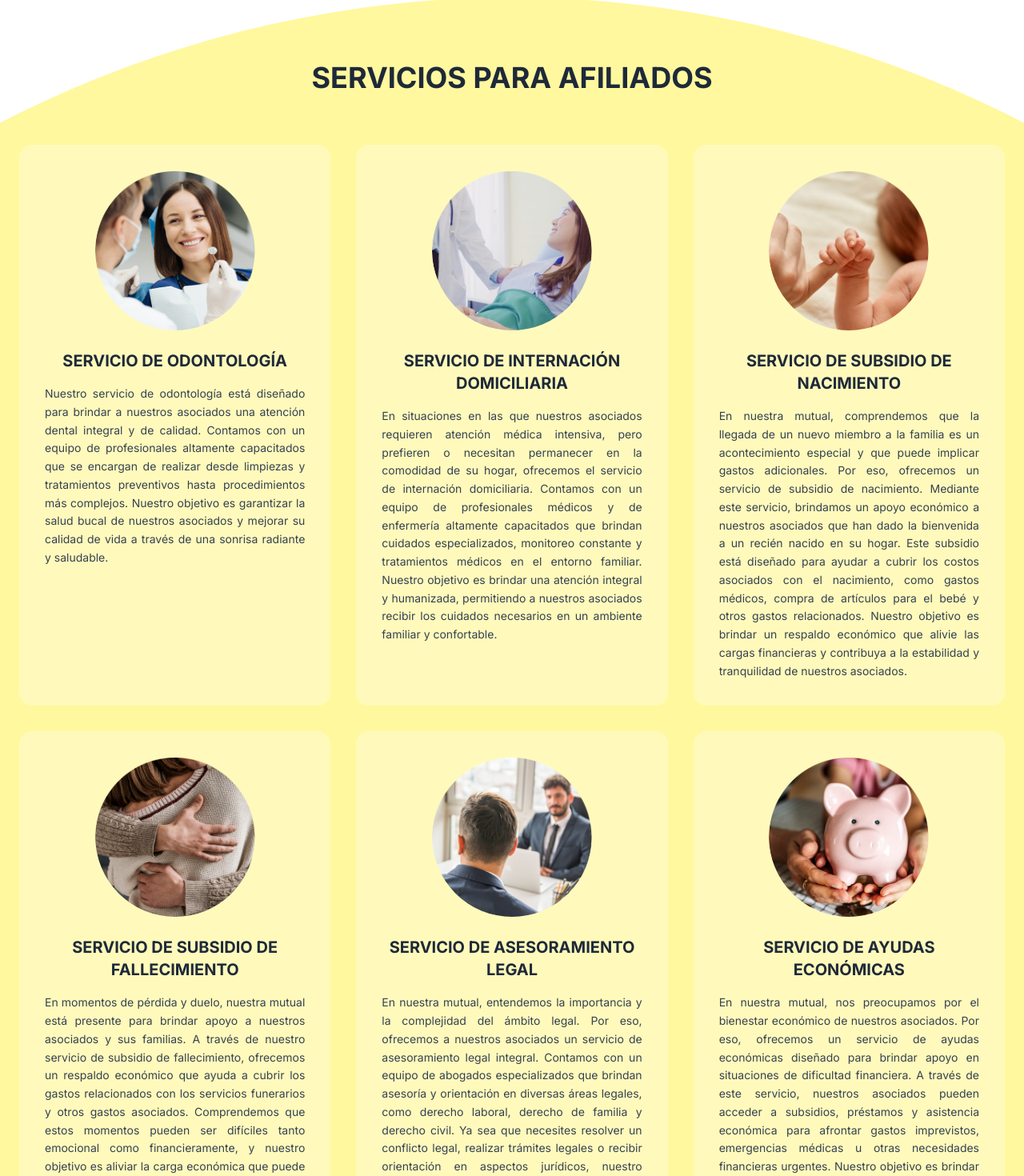
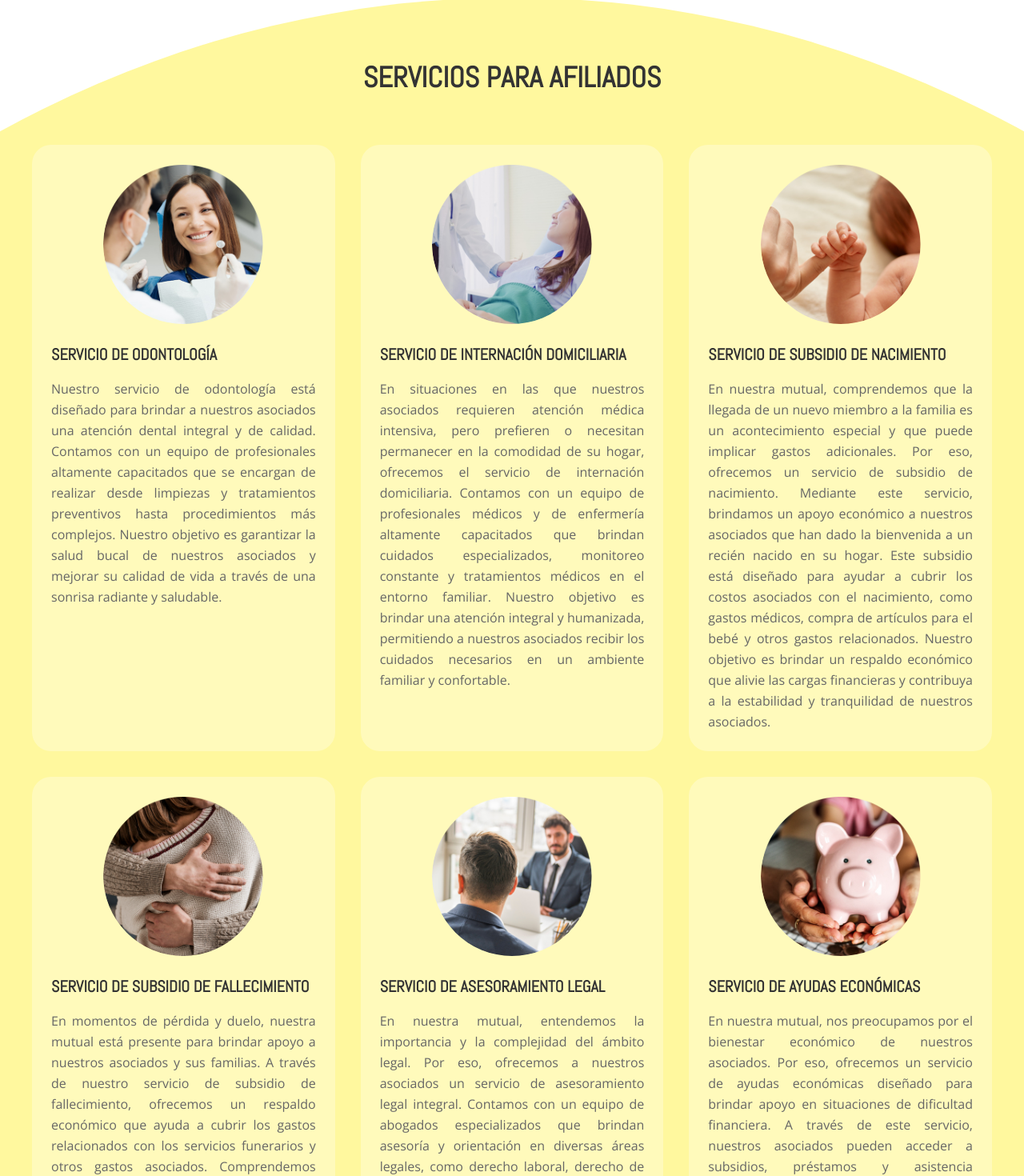
Before and after one commit to blassmm/mutualamarilla, a Next.js app: page / in a window 1280 px wide. Shown: the part 1271-2741 px from the top of the page at 80% size. Built offline with nearby package versions, Linux system fonts and the light colour scheme.

Commit message:
estilos finales services

```diff
--- a/app/globals.css
+++ b/app/globals.css
@@ -17,6 +17,7 @@
   --color-dark: #333333;
   --color-medium: #666666;
   --color-primary: #EDF000;
+  --color-secondary: #FFF89E;
 }
 
 @media (prefers-color-scheme: dark) {
--- a/components/services.tsx
+++ b/components/services.tsx
@@ -1,22 +1,33 @@
 "use client"
 
 import Image from "next/image"
+import localFont from "next/font/local"
+
+const abel = localFont({
+  src: "../public/fonts/Abel-Regular.ttf",
+  variable: "--font-abel",
+})
+
+const openSans = localFont({
+  src: "../public/fonts/OpenSans-Regular.ttf",
+  variable: "--font-open-sans",
+})
 
 export default function Services() {
   return (
     <section className="relative bg-white ">
-      <div className="absolute inset-0 bg-[#fff89e] z-0"
+      <div className="absolute inset-0 bg-secondary z-0"
            style={{
              clipPath: 'ellipse(120% 100% at 50% 100%)'
            }}
       />
 
       <div className="relative z-10 px-6 py-20">
-        <div className="mx-auto max-w-7xl">
-          <h2 className="mb-16 text-center text-4xl font-bold text-gray-800">SERVICIOS PARA AFILIADOS</h2>
+        <div className="mx-auto max-w-[1200px]">
+          <h2 className={`mb-16 text-center text-4xl font-bold text-dark ${abel.variable} font-abel`}>SERVICIOS PARA AFILIADOS</h2>
 
           <div className="grid gap-8 md:grid-cols-3">
-            <div className="bg-white/30 rounded-2xl p-8 text-center">
+            <div className="bg-white/30 rounded-3xl p-6 text-center flex flex-col h-full">
               <div className="mx-auto mb-6 h-[200px] w-[200px] overflow-hidden rounded-full">
                 <Image
                   src="/images/serviceOdonto.png"
@@ -26,8 +37,8 @@ export default function Services() {
                   className="object-cover"
                 />
               </div>
-              <h3 className="mb-4 text-xl font-bold text-gray-800">SERVICIO DE ODONTOLOGÍA</h3>
-              <p className="text-justify text-sm text-gray-700 leading-relaxed">
+              <h3 className={`mb-4 text-xl font-bold text-start text-dark ${abel.variable} font-abel`}>SERVICIO DE ODONTOLOGÍA</h3>
+              <p className={`text-justify text-medium leading-relaxed ${openSans.variable} font-open-sans`}>
                 Nuestro servicio de odontología está diseñado para brindar a nuestros asociados una atención dental
                 integral y de calidad. Contamos con un equipo de profesionales altamente capacitados que se encargan de
                 realizar desde limpiezas y tratamientos preventivos hasta procedimientos más complejos. Nuestro objetivo
@@ -36,7 +47,7 @@ export default function Services() {
               </p>
             </div>
 
-            <div className="bg-white/30 rounded-2xl p-8 text-center">
+            <div className="bg-white/30 rounded-3xl p-6 text-center flex flex-col h-full">
               <div className="mx-auto mb-6 h-[200px] w-[200px] overflow-hidden rounded-full">
                 <Image
                   src="/images/serviceIntDom.png"
@@ -46,8 +57,8 @@ export default function Services() {
                   className="object-cover"
                 />
               </div>
-              <h3 className="mb-4 text-xl font-bold text-gray-800">SERVICIO DE INTERNACIÓN DOMICILIARIA</h3>
-              <p className="text-justify text-sm text-gray-700 leading-relaxed">
+              <h3 className={`mb-4 text-xl font-bold text-start text-dark ${abel.variable} font-abel`}>SERVICIO DE INTERNACIÓN DOMICILIARIA</h3>
+              <p className={`text-justify  text-medium leading-relaxed ${openSans.variable} font-open-sans`}>
                 En situaciones en las que nuestros asociados requieren atención médica intensiva, pero prefieren o
                 necesitan permanecer en la comodidad de su hogar, ofrecemos el servicio de internación domiciliaria.
                 Contamos con un equipo de profesionales médicos y de enfermería altamente capacitados que brindan
@@ -57,7 +68,7 @@ export default function Services() {
               </p>
             </div>
 
-            <div className="bg-white/30 rounded-2xl p-8 text-center">
+            <div className="bg-white/30 rounded-3xl p-6 text-center flex flex-col h-full">
               <div className="mx-auto mb-6 h-[200px] w-[200px] overflow-hidden rounded-full">
                 <Image
                   src="/images/serviceSubNac.png"
@@ -67,8 +78,8 @@ export default function Services() {
                   className="object-cover"
                 />
               </div>
-              <h3 className="mb-4 text-xl font-bold text-gray-800">SERVICIO DE SUBSIDIO DE NACIMIENTO</h3>
-              <p className="text-justify text-sm text-gray-700 leading-relaxed">
+              <h3 className={`mb-4 text-xl font-bold text-start text-dark ${abel.variable} font-abel`}>SERVICIO DE SUBSIDIO DE NACIMIENTO</h3>
+              <p className={`text-justify  text-medium leading-relaxed ${openSans.variable} font-open-sans`}>
                 En nuestra mutual, comprendemos que la llegada de un nuevo miembro a la familia es un acontecimiento
                 especial y que puede implicar gastos adicionales. Por eso, ofrecemos un servicio de subsidio de
                 nacimiento. Mediante este servicio, brindamos un apoyo económico a nuestros asociados que han dado la
@@ -81,7 +92,7 @@ export default function Services() {
           </div>
 
           <div className="mt-8 grid gap-8 md:grid-cols-3">
-            <div className="bg-white/30 rounded-2xl p-8 text-center">
+            <div className="bg-white/30 rounded-3xl p-6 text-center flex flex-col h-full">
               <div className="mx-auto mb-6 h-[200px] w-[200px] overflow-hidden rounded-full">
                 <Image
                   src="/images/serviceSubFall.png"
@@ -91,8 +102,8 @@ export default function Services() {
                   className="object-cover"
                 />
               </div>
-              <h3 className="mb-4 text-xl font-bold text-gray-800">SERVICIO DE SUBSIDIO DE FALLECIMIENTO</h3>
-              <p className="text-justify text-sm text-gray-700 leading-relaxed">
+              <h3 className={`mb-4 text-xl font-bold text-start text-dark ${abel.variable} font-abel`}>SERVICIO DE SUBSIDIO DE FALLECIMIENTO</h3>
+              <p className={`text-justify  text-medium leading-relaxed ${openSans.variable} font-open-sans`}>
                 En momentos de pérdida y duelo, nuestra mutual está presente para brindar apoyo a nuestros asociados y
                 sus familias. A través de nuestro servicio de subsidio de fallecimiento, ofrecemos un respaldo económico
                 que ayuda a cubrir los gastos relacionados con los servicios funerarios y otros gastos asociados.
@@ -103,7 +114,7 @@ export default function Services() {
               </p>
             </div>
 
-            <div className="bg-white/30 rounded-2xl p-8 text-center">
+            <div className="bg-white/30 rounded-3xl p-6 text-center flex flex-col h-full">
               <div className="mx-auto mb-6 h-[200px] w-[200px] overflow-hidden rounded-full">
                 <Image
                   src="/images/serviceAseLeg.png"
@@ -113,8 +124,8 @@ export default function Services() {
                   className="object-cover"
                 />
               </div>
-              <h3 className="mb-4 text-xl font-bold text-gray-800">SERVICIO DE ASESORAMIENTO LEGAL</h3>
-              <p className="text-justify text-sm text-gray-700 leading-relaxed">
+              <h3 className={`mb-4 text-xl font-bold text-start text-dark ${abel.variable} font-abel`}>SERVICIO DE ASESORAMIENTO LEGAL</h3>
+              <p className={`text-justify  text-medium leading-relaxed ${openSans.variable} font-open-sans`}>
                 En nuestra mutual, entendemos la importancia y la complejidad del ámbito legal. Por eso, ofrecemos a
                 nuestros asociados un servicio de asesoramiento legal integral. Contamos con un equipo de abogados
                 especializados que brindan asesoría y orientación en diversas áreas legales, como derecho laboral,
@@ -124,7 +135,7 @@ export default function Services() {
               </p>
             </div>
 
-            <div className="bg-white/30 rounded-2xl p-8 text-center">
+            <div className="bg-white/30 rounded-3xl p-6 text-center flex flex-col h-full">
               <div className="mx-auto mb-6 h-[200px] w-[200px] overflow-hidden rounded-full">
                 <Image
                   src="/images/serviceAyuEco.png"
@@ -134,8 +145,8 @@ export default function Services() {
                   className="object-cover"
                 />
               </div>
-              <h3 className="mb-4 text-xl font-bold text-gray-800">SERVICIO DE AYUDAS ECONÓMICAS</h3>
-              <p className="text-justify text-sm text-gray-700 leading-relaxed">
+              <h3 className={`mb-4 text-xl font-bold text-start text-dark ${abel.variable} font-abel`}>SERVICIO DE AYUDAS ECONÓMICAS</h3>
+              <p className={`text-justify  text-medium leading-relaxed ${openSans.variable} font-open-sans`}>
                 En nuestra mutual, nos preocupamos por el bienestar económico de nuestros asociados. Por eso, ofrecemos
                 un servicio de ayudas económicas diseñado para brindar apoyo en situaciones de dificultad financiera. A
                 través de este servicio, nuestros asociados pueden acceder a subsidios, préstamos y asistencia económica
```
